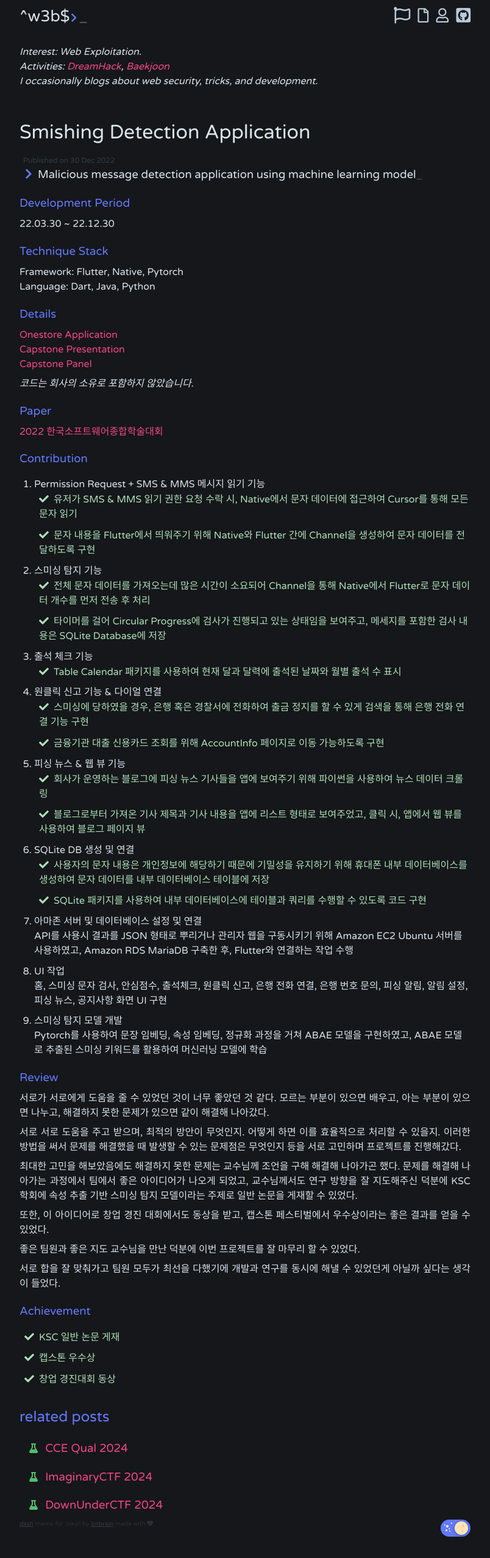
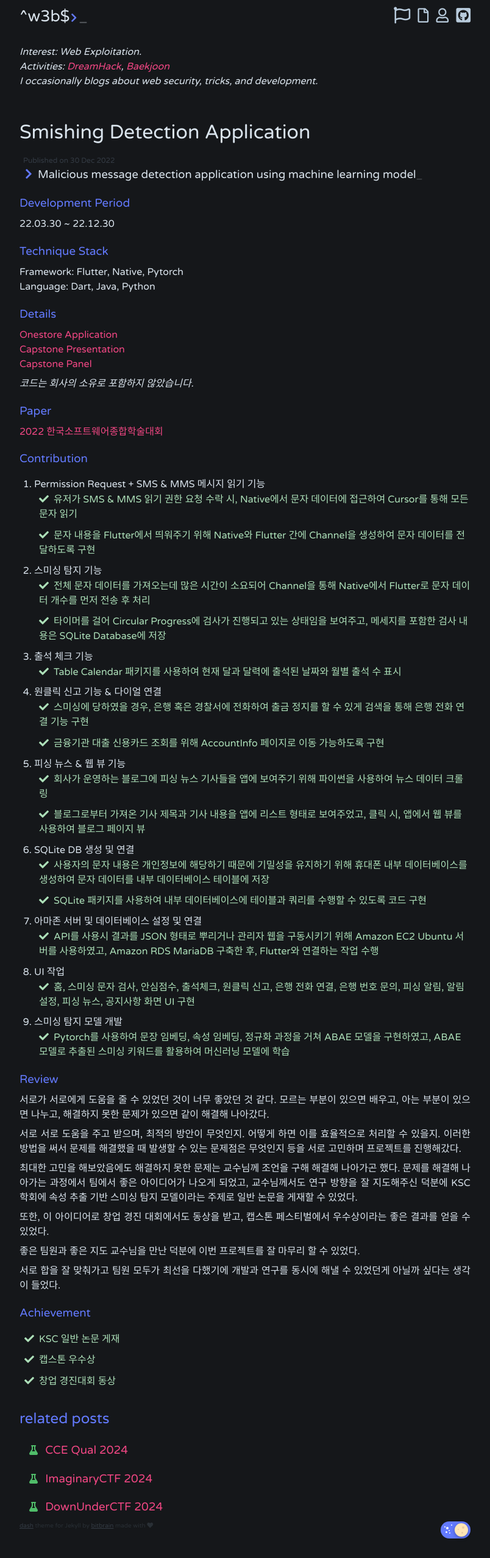
Before and after one commit to jiniljeil/jiniljeil.github.io, a Jekyll site: the page built from _posts/2022-12-30-Smishing Detection.md, in a window 1280 px wide. Shown: the whole page at 61% size, without its empty margins (238-1042 px from the left). Built offline with Jekyll 4.4.1, drawn with Linux system fonts in a browser that asks for light colours; comment, search, counter and statistics services are not loaded.

Commit message:
simple revision

```diff
--- a/_posts/2022-12-30-Smishing Detection.md
+++ b/_posts/2022-12-30-Smishing Detection.md
@@ -51,13 +51,13 @@ SQLite Database에 저장
 - SQLite 패키지를 사용하여 내부 데이터베이스에 테이블과 쿼리를 수행할 수 있도록 코드 구현
 
 7. 아마존 서버 및 데이터베이스 설정 및 연결
-API를 사용시 결과를 JSON 형태로 뿌리거나 관리자 웹을 구동시키기 위해 Amazon EC2 Ubuntu 서버를 사용하였고, Amazon RDS MariaDB 구축한 후, Flutter와 연결하는 작업 수행
+- API를 사용시 결과를 JSON 형태로 뿌리거나 관리자 웹을 구동시키기 위해 Amazon EC2 Ubuntu 서버를 사용하였고, Amazon RDS MariaDB 구축한 후, Flutter와 연결하는 작업 수행
 
 8. UI 작업
-홈, 스미싱 문자 검사, 안심점수, 출석체크, 원클릭 신고, 은행 전화 연결, 은행 번호 문의, 피싱 알림, 알림 설정, 피싱 뉴스, 공지사항 화면 UI 구현
+- 홈, 스미싱 문자 검사, 안심점수, 출석체크, 원클릭 신고, 은행 전화 연결, 은행 번호 문의, 피싱 알림, 알림 설정, 피싱 뉴스, 공지사항 화면 UI 구현
 
 9. 스미싱 탐지 모델 개발
-Pytorch를 사용하여 문장 임베딩, 속성 임베딩, 정규화 과정을 거쳐 ABAE 모델을 구현하였고, ABAE 모델로 추출된 스미싱 키워드를 활용하여 머신러닝 모델에 학습
+- Pytorch를 사용하여 문장 임베딩, 속성 임베딩, 정규화 과정을 거쳐 ABAE 모델을 구현하였고, ABAE 모델로 추출된 스미싱 키워드를 활용하여 머신러닝 모델에 학습
 
 ### Review
 서로가 서로에게 도움을 줄 수 있었던 것이 너무 좋았던 것
```
